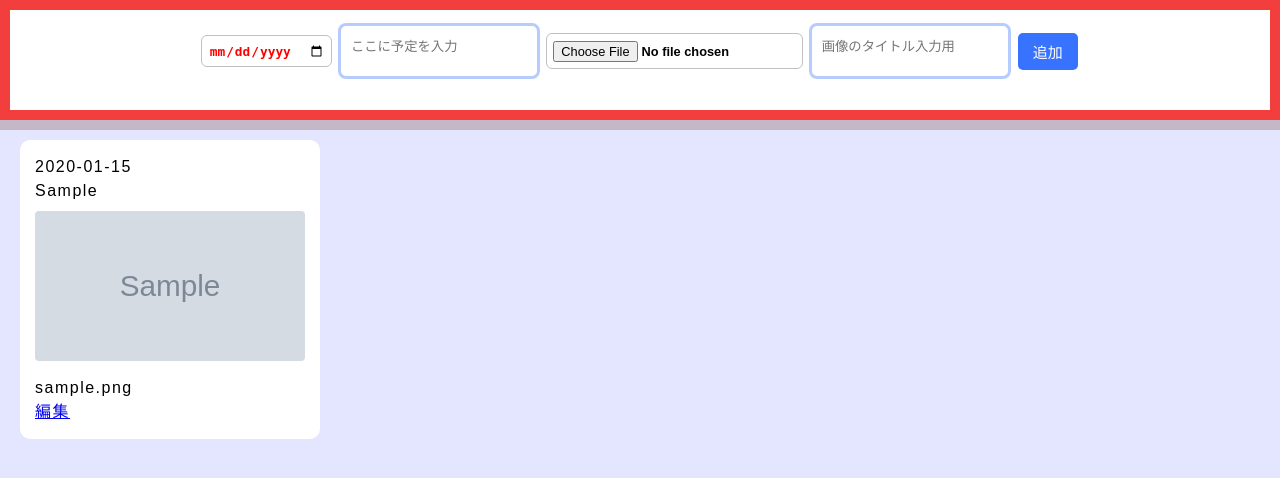
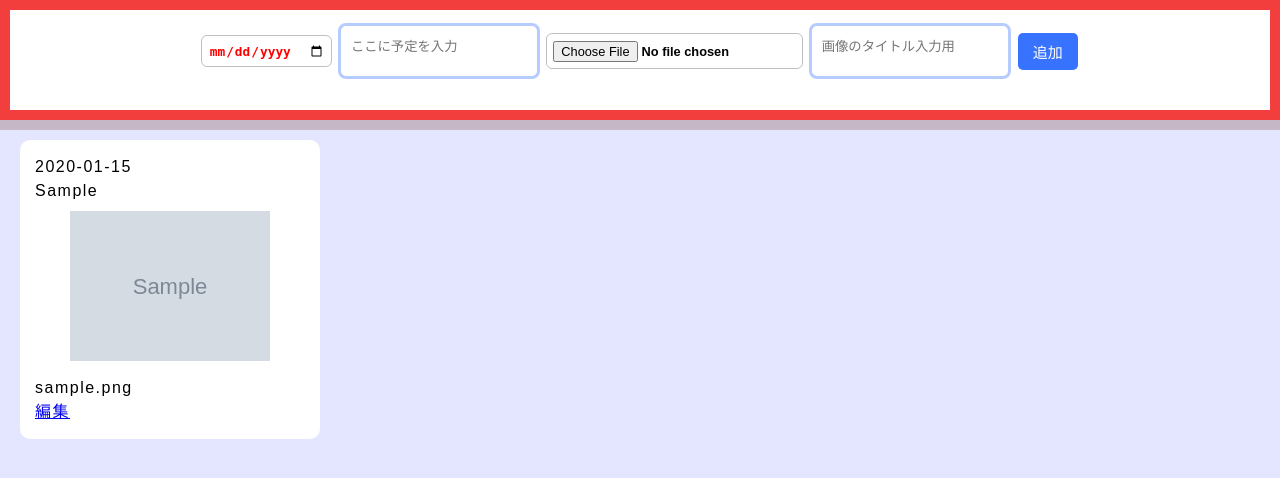
Before and after one commit to koketasi/schedule_app, a Flask app: page / in a window 1280 px wide. Shown: the top 478 px of the page. Run offline with Flask 3, Linux system fonts and the light colour scheme; tables that the repository leaves empty hold one stand-in row (values such as "Sample post"); grey boxes marked "Sample" are stand-in pictures.

Commit message:
Update style.css

```diff
--- a/static/style.css
+++ b/static/style.css
@@ -131,7 +131,7 @@ textarea:focus{
     width: 100%;
     border-radius: 4px;
     margin: 8px 0;
-    object-fit: fill;
+    object-fit: contain;
     height: 150px;
 }
 .edit input[type='date'],
```
